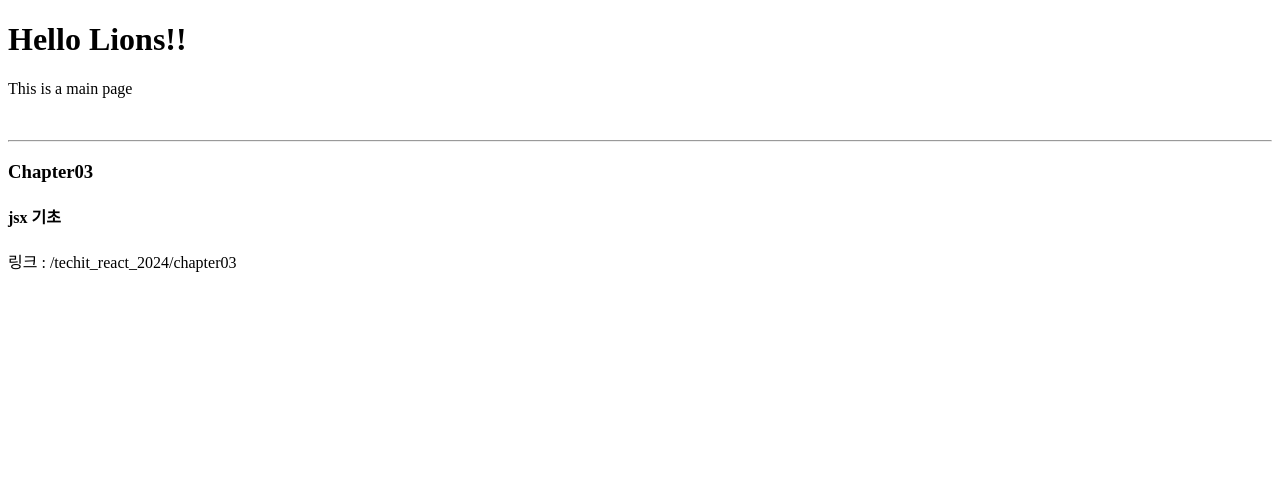
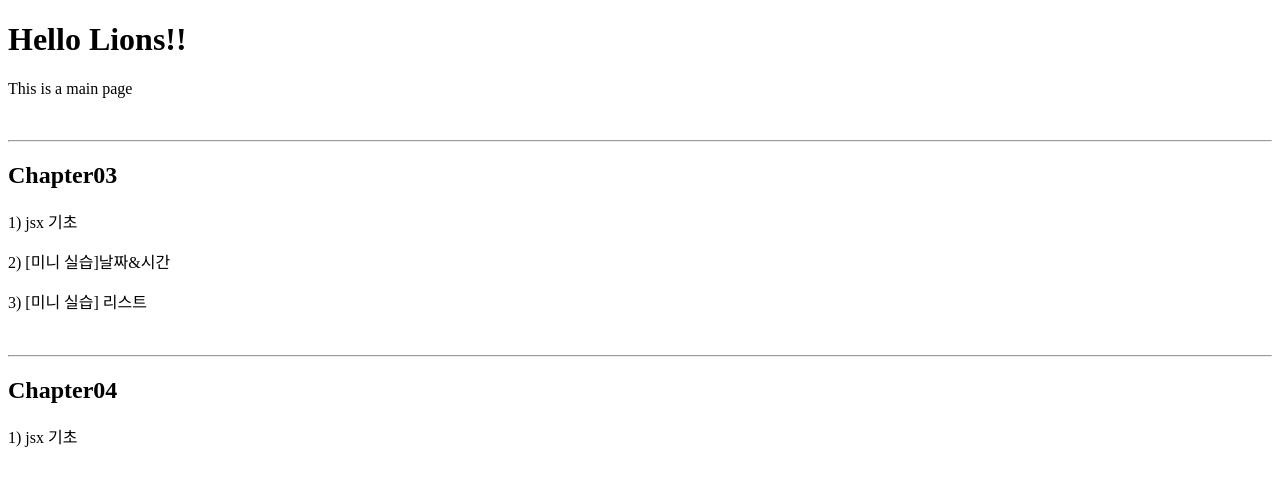
Before and after one commit to seunghyeonKang/techit_react_2024, a React (Create React App) app in the folder techit/: page / in a window 1280 px wide. Shown: the top 486 px of the page. Built offline with nearby package versions, Linux system fonts and the light colour scheme.

Commit message:
[챕터03-2] 디지털 시계 & 리스트 렌더링

```diff
--- a/techit/src/Router.jsx
+++ b/techit/src/Router.jsx
@@ -3,6 +3,8 @@ import { BrowserRouter, Routes, Route } from "react-router-dom";
 
 import MainPage from "./pages/MainPage";
 import JSXBasic from "./pages/chapter03/JSXBasic/JSXBasic";
+import DigitalClock from "./pages/chapter03/DigitalClock";
+import ListRendering from "./pages/chapter03/ListRendering/ListRendering";
 
 export default function Router() {
   return (
@@ -13,7 +15,11 @@ export default function Router() {
         <Route path="/techit_react_2024" element={<MainPage />} />
 
         {/* chapter03 */}
-        <Route path="/techit_react_2024/chapter03" element={<JSXBasic />} />
+        <Route path="/techit_react_2024/chapter03/jsx-Basic" element={<JSXBasic />} />
+        <Route path="/techit_react_2024/chapter03/digital-clock" element={<DigitalClock />} />
+        <Route path="/techit_react_2024/chapter03/list-rendering" element={<ListRendering />} />
+
+        {/* chapter0 */}
         {/* chapter0 */}
       </Routes>
     </BrowserRouter>
--- a/techit/src/pages/MainPage.jsx
+++ b/techit/src/pages/MainPage.jsx
@@ -3,27 +3,59 @@ import { useNavigate } from "react-router-dom";
 export default function MainPage() {
   const navigate = useNavigate();
 
-  const handleMoveToMainPage = () => {
-    navigate(`/techit_react_2024`);
-  };
-  const handleMoveToChapter03 = () => {
-    navigate(`/techit_react_2024/chapter03`);
+  const handleMoveToPage = (link) => {
+    navigate(`/techit_react_2024${link}`);
   };
 
   return (
     <>
-      <div onClick={handleMoveToMainPage}>
-        <h1>Hello Lions!!</h1>
-        <p>This is a main page</p>
-      </div>
+      <h1>Hello Lions!!</h1>
+      <p
+        onClick={() => {
+          handleMoveToPage("");
+        }}
+      >
+        This is a main page
+      </p>
       <br />
       <hr />
 
-      <div onClick={handleMoveToChapter03}>
-        <h3>Chapter03</h3>
-        <h4>jsx 기초</h4>
-        <p>링크 : /techit_react_2024/chapter03</p>
-      </div>
+      {/* Chapter03 */}
+      <h2>Chapter03</h2>
+      <p
+        onClick={() => {
+          handleMoveToPage("/chapter03/jsx-Basic");
+        }}
+      >
+        1{")"} jsx 기초
+      </p>
+      <p
+        onClick={() => {
+          handleMoveToPage("/chapter03/digital-clock");
+        }}
+      >
+        2{")"} [미니 실습]날짜&시간
+      </p>
+      <p
+        onClick={() => {
+          handleMoveToPage("/chapter03/list-rendering");
+        }}
+      >
+        3{")"} [미니 실습] 리스트
+      </p>
+      <br />
+
+      <hr />
+      {/* Chapter04 */}
+      <h2>Chapter04</h2>
+      <p
+        onClick={() => {
+          handleMoveToPage("/chapter04");
+        }}
+      >
+        1{")"} jsx 기초
+      </p>
+      <br />
     </>
   );
 }
--- /dev/null
+++ b/techit/src/pages/chapter03/DigitalClock.jsx
@@ -0,0 +1,20 @@
+export default function DigitalClock() {
+  const today = new Date();
+  const year = today.getFullYear();
+  const month = today.getMonth() + 1;
+  const date = today.getDate();
+  const hour = today.getHours();
+  const min = today.getMinutes();
+  const sec = today.getSeconds();
+
+  return (
+    <div style={{ color: "royalblue" }}>
+      <h2>
+        {year}년 {month}월 {date}일
+      </h2>
+      <h2>
+        {hour}시 {min}분 {sec}초
+      </h2>
+    </div>
+  );
+}
--- /dev/null
+++ b/techit/src/pages/chapter03/ListRendering/ListRendering.css
@@ -0,0 +1,11 @@
+.list-area {
+  list-style: none;
+  padding: 0;
+}
+.list-area-item {
+  border: 1px solid lightgray;
+}
+.list-area-item.active {
+  background-color: royalblue;
+  color: white;
+}
--- /dev/null
+++ b/techit/src/pages/chapter03/ListRendering/ListRendering.jsx
@@ -0,0 +1,20 @@
+import "./ListRendering.css";
+
+export default function ListRendering() {
+  let list = [
+    { no: 1, area: "대전", visited: false },
+    { no: 2, area: "부산", visited: true },
+    { no: 3, area: "목포", visited: false },
+    { no: 4, area: "제주도", visited: false },
+  ];
+
+  const areas = list.map((item) => {
+    return (
+      <li key={item.no} className={item.visited ? "list-area-item active" : "list-area-item"}>
+        {item.area}
+      </li>
+    );
+  });
+
+  return <ul className="list-area">{areas}</ul>;
+}
```
